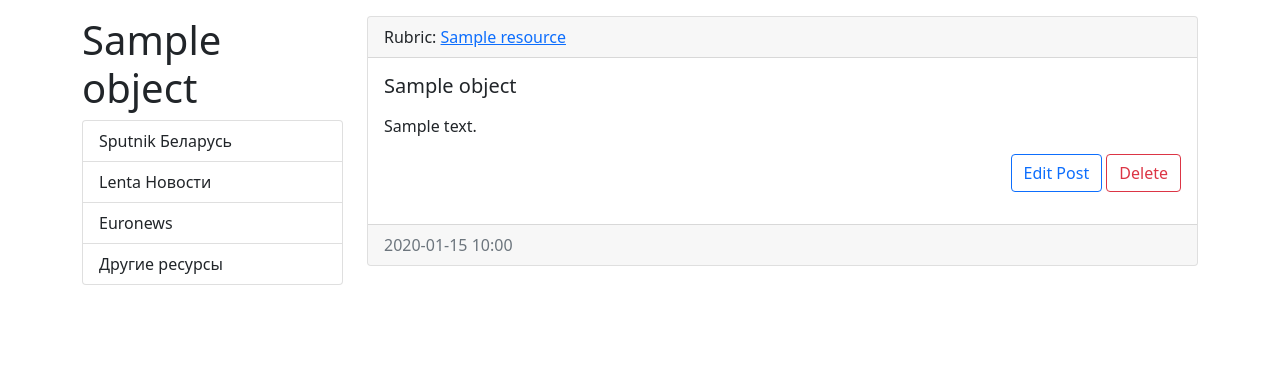
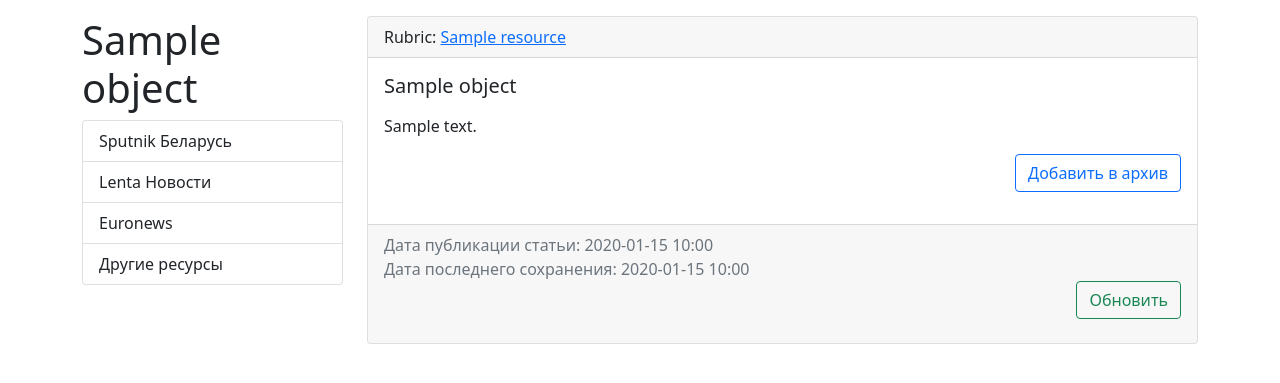
Before and after one commit to ZorkoAnastasiya/ParserPython, a Django app: template superproject/parser_project/templates/parser_project/article.html in a window 1280 px wide. Shown: the part 56-439 px from the top of the page. Run offline with Django 3.2, Linux system fonts and the light colour scheme; a user stored in the database is signed in; data comes from the database, SQL or seed files in the repository; tables that the repository leaves empty hold one stand-in row (values such as "Sample post"); the template is opened without the code that fills it: values that come from a table or form of the project are taken from there, most other values are stand-ins (such as "Sample title", 1, 10 or a date in 2020).

Commit message:
add path Add, Delete, Archive

```diff
--- a/superproject/parser_project/templates/parser_project/article.html
+++ b/superproject/parser_project/templates/parser_project/article.html
@@ -22,14 +22,22 @@
                 <h5 class="card-title">{{object.title}}</h5>
                 <p class="card-text">{{object.text|linebreaks}}</p>
                 <p align="right">
-                    <a href="#" class="btn btn-outline-primary">Edit Post</a>
-                    <a href="#" class="btn btn-outline-danger">Delete</a>
+                    {% if archive == request.user.id %}
+                    <a href="{% url 'parse:delete_archive' object.pk %}" class="btn btn-outline-danger">Удалить из архива</a>
+                    {% else %}
+                    <a href="{% url 'parse:add_archive' object.pk %}" class="btn btn-outline-primary">Добавить в архив</a>
+                    {% endif %}
                 </p>
             </div>
         </div>
     </div>
     <div class="card-footer text-muted">
-        {{object.date|date:"Y-m-d H:i"}}
+        Дата публикации статьи: {{object.date|date:"Y-m-d H:i"}}
+        <br>
+        Дата последнего сохранения: {{object.date_update|date:"Y-m-d H:i"}}
+        <p align="right">
+            <a href="#" class="btn btn-outline-success">Обновить</a>
+        </p>
     </div>
 </div>
 {% endblock %}
--- a/superproject/parser_project/urls.py
+++ b/superproject/parser_project/urls.py
@@ -1,11 +1,16 @@
 from django.urls import path
-from parser_project.views import ResourceNewsView, AddUrlView, AllResourcesView, ArticlesView
+from parser_project.views import ResourceNewsView, AddUrlView, AllResourcesView
+from parser_project.views import ArticlesView, UserArchiveView, AddArticleArchiveView
+from parser_project.views import DeleteArticleArchiveView
 
 app_name = "parse"
 
 urlpatterns = [
     path('', AllResourcesView.as_view(), name="home"),
     path('add_url/', AddUrlView.as_view(), name="add_url"),
+    path('archive/', UserArchiveView.as_view(), name="archive"),
     path('resource/<int:resource_id>', ResourceNewsView.as_view(), name= "resource"),
     path('<int:pk>', ArticlesView.as_view(), name="article"),
+    path('<int:pk>/add_archive', AddArticleArchiveView.as_view(), name= "add_archive"),
+    path('<int:pk>/delete_archive', DeleteArticleArchiveView.as_view(), name= "delete_archive"),
 ]
--- a/superproject/templates/include/_nav.html
+++ b/superproject/templates/include/_nav.html
@@ -10,7 +10,7 @@
         <div class="collapse navbar-collapse" id="navbarText">
             <ul class="navbar-nav me-auto mb-2 mb-lg-0">
 
-                <li class="nav-item"><a class="nav-link" href="#">Мой Архив</a></li>
+                <li class="nav-item"><a class="nav-link" href="{% url 'parse:archive' %}">Мой Архив</a></li>
                 <li class="nav-item"><a class="nav-link" href="#">Добавить ссылку</a></li>
             </ul>
         {% endif %}
```
Also changed, not shown: superproject/parser_project/views.py (+44 -4 lines).
